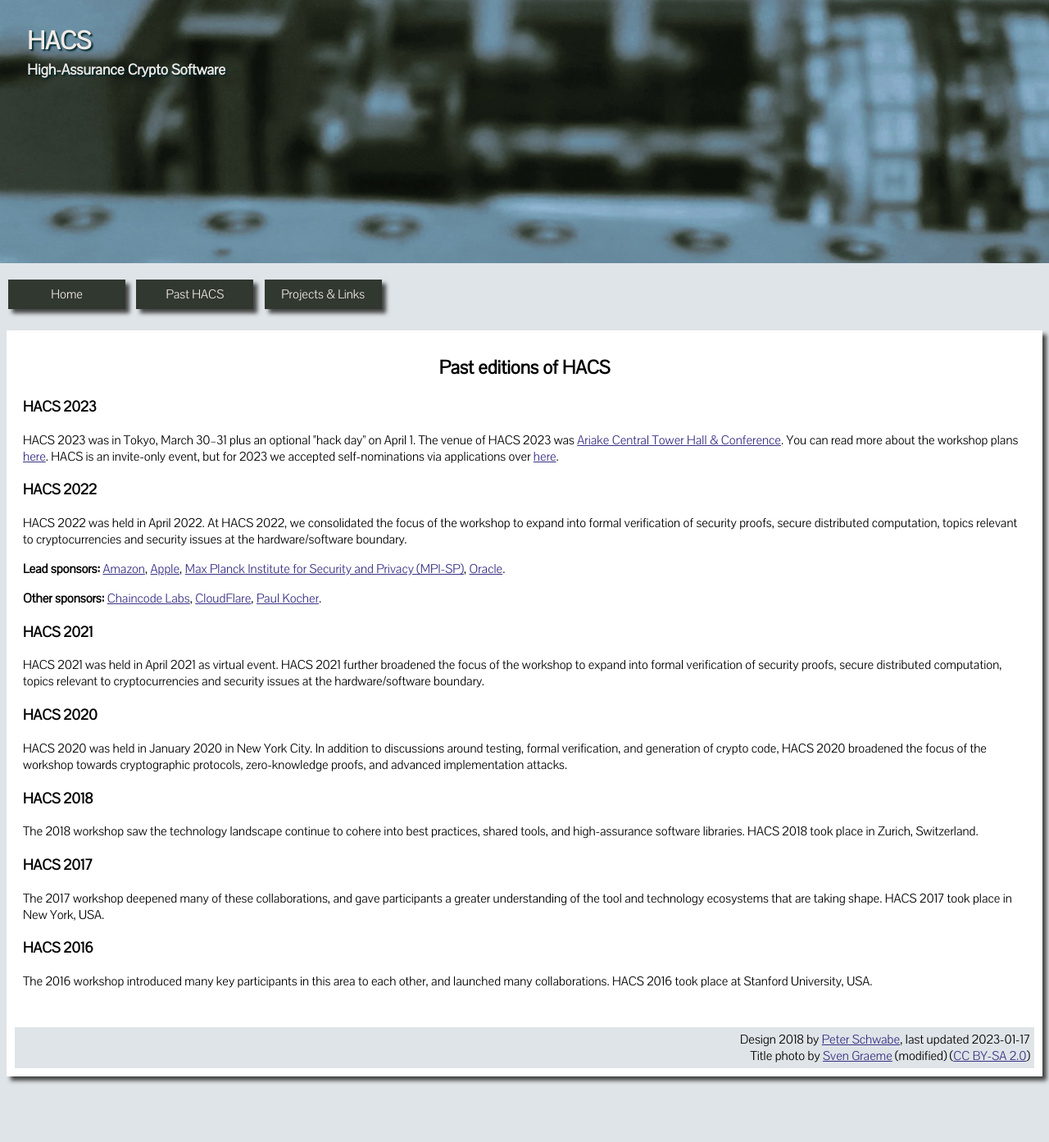
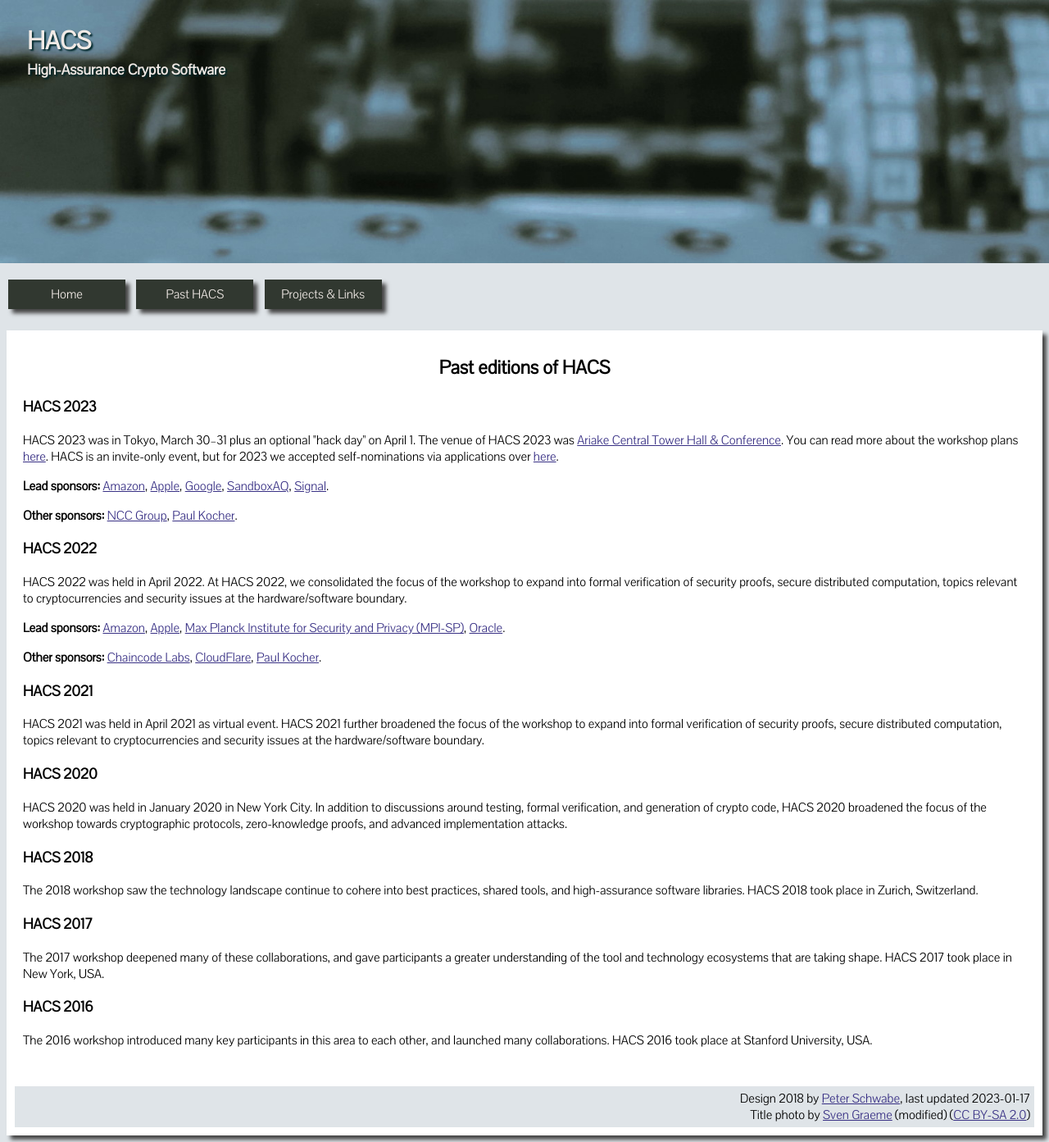
Before and after one commit to HACS-workshop/HACS-workshop.github.io, a Jekyll site: the page built from pasthacs.html, in a window 1280 px wide. Shown: the whole page at 82% size. Built offline with Jekyll 4.4.1, drawn with Linux system fonts in a browser that asks for light colours; before the commit the page ends 1321 px from its top, so only the background shows below that.

Commit message:
Update 2

```diff
--- a/pasthacs.html
+++ b/pasthacs.html
@@ -11,6 +11,9 @@ The venue of HACS 2023 was <a href="https://ariake-hall.jp/">Ariake Central Towe
 You can read more about the workshop plans <a href="data/HACS_2023_Overview.pdf">here</a>.
 HACS is an invite-only event, but for 2023 we accepted self-nominations via applications over <a href="https://forms.gle/29UmyWJBBqpqAbYL6">here</a>.
 </p>
+
+<p><strong>Lead sponsors:</strong> <a href="https://www.amazon.com/">Amazon</a>, <a href="https://www.apple.com/">Apple</a>, <a href="https://www.google.com/">Google</a>, <a href="https://www.sandboxaq.com/">SandboxAQ</a>, <a href="https://signal.org/">Signal</a>.</p>
+<p><strong>Other sponsors:</strong> <a href="https://www.nccgroup.com/">NCC Group</a>, <a href="https://paulkocher.com/">Paul Kocher</a>.</p>
 
 <h3>HACS 2022</h3>
 
```
